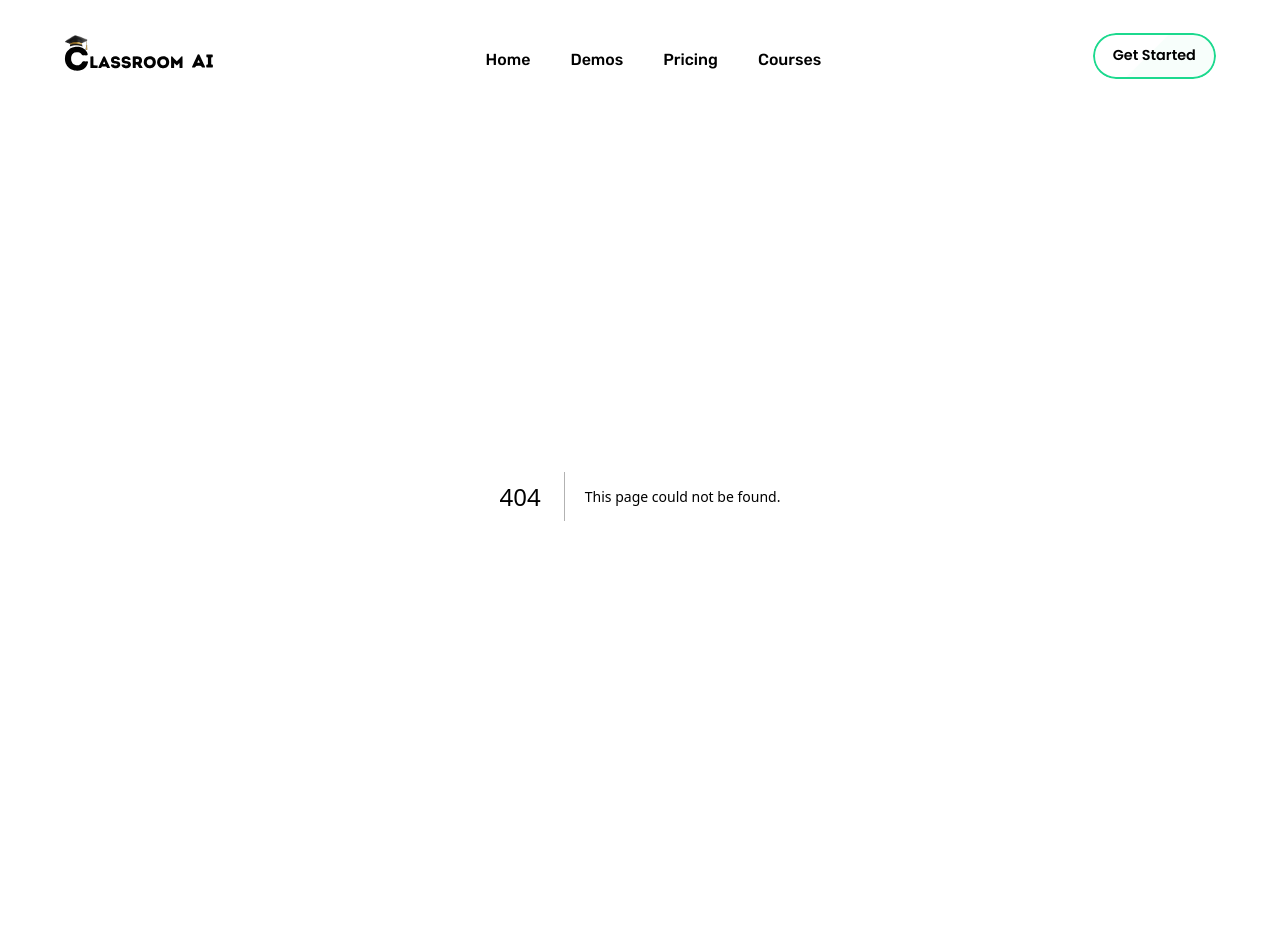
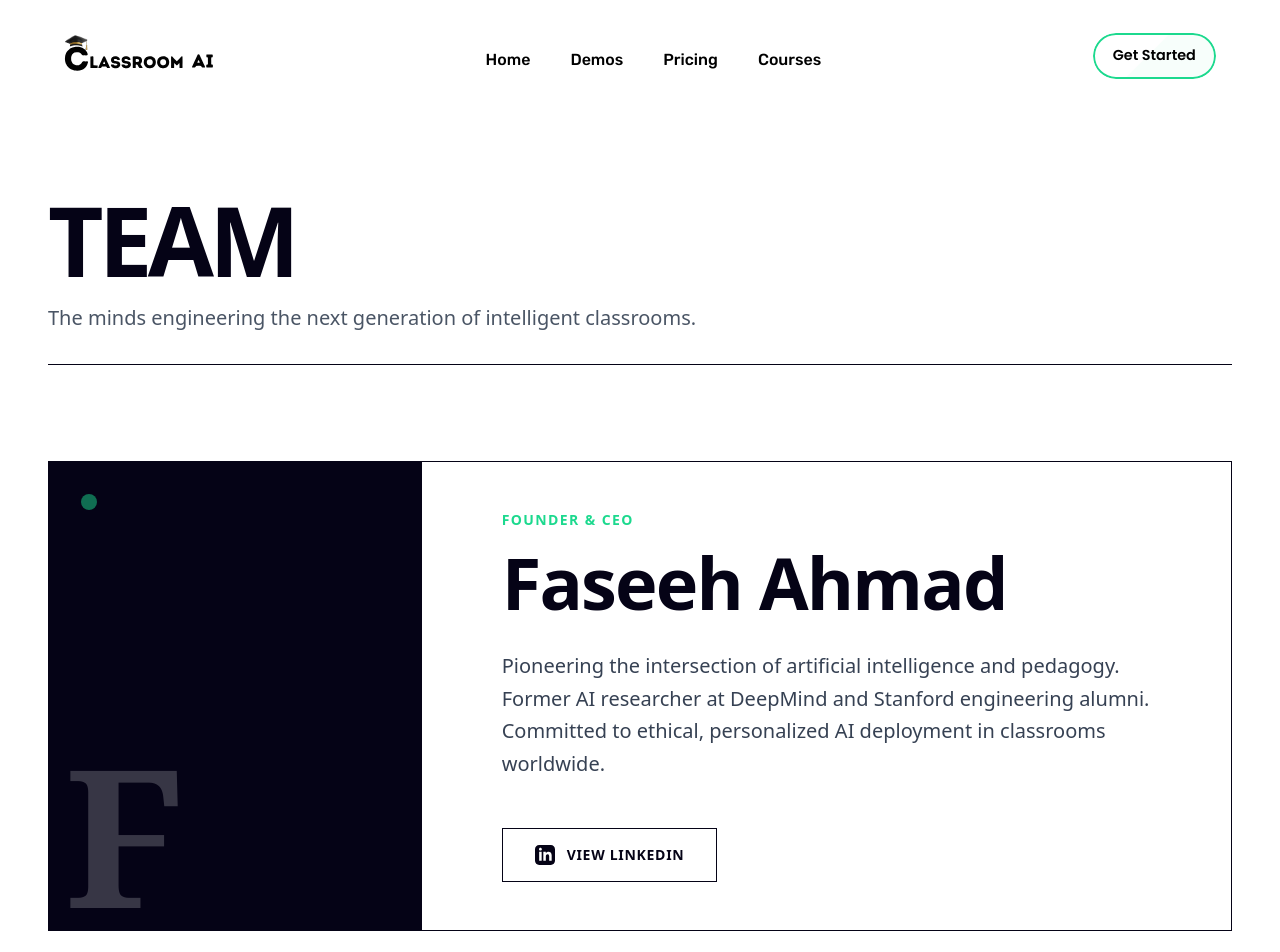
Before and after one commit to OpenPointer-Inc/Classroom-AI, a Next.js app: page /team in a window 1280 px wide. Before the commit this address had no page. Shown: the top 952 px of the page. Before the commit the page ends 896 px from the top, so only its background shows below. Built offline with nearby package versions, Linux system fonts and the light colour scheme.

Commit message:
Team Page added

```diff
--- a/app/courses/A-levels/page.tsx
+++ b/app/courses/A-levels/page.tsx
@@ -125,7 +125,7 @@ export default function CourseDetailPage() {
                                                     <div className="flex items-center gap-2"><ClockIcon /> <span>Anytime 24/7 (GMT+5) | 1.0 hour</span></div>
                                                     <div className="flex items-center gap-2"><UserIcon /> <span>AI Tutor | Urdu | English | Arabic | Spainish | and more Comming Soon</span></div>
                                                     <div className="flex items-center justify-between border-t pt-2 mt-2">
-                                                        <span className="text-gray-500">Seats Left: <span className="font-bold text-red-600">468</span></span>
+                                                        <span className="text-gray-500">Enrolled: <span className="font-bold text-red-600">00</span></span>
                                                         <span className="text-gray-500">Closes: <span className="font-bold text-red-600">Apr 07</span></span>
                                                     </div>
                                                 </div>
--- a/app/courses/O-levels/page.tsx
+++ b/app/courses/O-levels/page.tsx
@@ -125,7 +125,7 @@ export default function CourseDetailPage() {
                                                     <div className="flex items-center gap-2"><ClockIcon /> <span>Anytime 24/7 (GMT+5) | 1.0 hour</span></div>
                                                     <div className="flex items-center gap-2"><UserIcon /> <span>AI Tutor | Urdu | English | Arabic | Spainish | and more Comming Soon</span></div>
                                                     <div className="flex items-center justify-between border-t pt-2 mt-2">
-                                                        <span className="text-gray-500">Seats Left: <span className="font-bold text-red-600">468</span></span>
+                                                        <span className="text-gray-500">Enrolled: <span className="font-bold text-red-600">00</span></span>
                                                         <span className="text-gray-500">Closes: <span className="font-bold text-red-600">Apr 07</span></span>
                                                     </div>
                                                 </div>
--- a/app/sitemap.ts
+++ b/app/sitemap.ts
@@ -48,13 +48,13 @@ export default function sitemap(): MetadataRoute.Sitemap {
             url: 'https://classroomai.site/privacy-policy',
             lastModified: new Date(),
             changeFrequency: 'weekly',
-            priority: 0.5,
+            priority: 0.3,
         },
         {
             url: 'https://classroomai.site/terms-and-conditions',
             lastModified: new Date(),
             changeFrequency: 'weekly',
-            priority: 0.5,
+            priority: 0.2,
         },
     ]
 }
--- /dev/null
+++ b/app/team/page.tsx
@@ -0,0 +1,10 @@
+import Team from "@/components/Team";
+import { Metadata } from 'next'
+
+export const metadata: Metadata = {
+    title: 'Team - Classroom AI',
+    description: 'This page presents legendary Team Members behind Classroom AI',
+}
+export default function Page() {
+    return <Team />;
+}
--- a/components/Contact.tsx
+++ b/components/Contact.tsx
@@ -37,8 +37,8 @@ export default function Contact() {
                 >
                     <h2 className="text-green-400 text-lg font-mono mb-4 tracking-widest uppercase">Get in touch</h2>
                     <h1 className="text-white text-5xl md:text-7xl font-black tracking-tighter leading-tight mb-6">
-                        Let's build<br />something<br className="hidden md:block" />
-                        <span className="text-transparent bg-clip-text bg-gradient-to-r from-green-400 to-emerald-600">extraordinary.</span>
+                        Let's connect<br />breaking<br className="hidden md:block" />
+                        <span className="text-transparent bg-clip-text bg-gradient-to-r from-green-400 to-emerald-600">the barriers.</span>
                     </h1>
                     <p className="text-white/70 text-lg max-w-md mb-12">
                         Have a question or want to work together? We'd love to hear from you. Drop us a message and we'll reply as soon as possible.
--- a/components/Faqs.tsx
+++ b/components/Faqs.tsx
@@ -58,7 +58,7 @@ const Faqs = () => {
                                 >
                                     <button
                                         onClick={() => toggleAccordion(index)}
-                                        className="w-full py-6 flex items-start justify-between text-left group transition-all"
+                                        className="w-full py-6 cursor-pointer flex items-start justify-between text-left group transition-all"
                                     >
                                         <span className={`text-[18px] font-bold text-[#0F172A] pr-8 group-hover:text-[#1CD98E] transition-colors leading-[1.4] font-poppins`}>
                                             {faq.question}
--- a/components/FeatureSection.tsx
+++ b/components/FeatureSection.tsx
@@ -1,7 +1,41 @@
+"use client";
 import Link from "next/link";
-import React from "react";
+import React, { useState } from "react";
+
+const tabData = [
+  {
+    step: "STEP 1",
+    title: "INTERACTIVE",
+    description: "Our Classroom is fully interactive and engaging. You can ask questions, get personalized Answer and learn with ease.",
+    linkText: "View Demo",
+    linkHref: "/demo",
+  },
+  {
+    step: "STEP 2",
+    title: "GAMIFIED",
+    description: "Research have shown that reward based learning imporves student engagement and boosts learning rate. So we made learning fun and rewarding.",
+    linkText: "Try a Quiz",
+    linkHref: "/demo",
+  },
+  {
+    step: "STEP 3",
+    title: "PERSONALIZED",
+    description: "Experience the teachers who knows you, your preferences, your strengths, and your weaknesses. ",
+    linkText: "Learn More",
+    linkHref: "/demo",
+  },
+  {
+    step: "STEP 4",
+    title: "EXPERT MENTORS",
+    description: "Connect with world-class educators and subject matter experts who guide your journey and provide valuable insights.",
+    linkText: "Meet Mentors",
+    linkHref: "/team",
+  },
+];
 
 export default function FeatureSection() {
+  const [activeTab, setActiveTab] = useState(0);
+
   return (
     <div className="relative overflow-hidden py-16 text-gray-800 lg:mt-10">
       <div className="bg-linear-to-bl from-transparent to-white mx-auto px-4 sm:px-6 lg:max-w-[990px] lg:px-8 xl:max-w-[1200px]">
@@ -11,15 +45,14 @@ export default function FeatureSection() {
             <h1 className="gradient-border w-fit border-b text-sm font-semibold uppercase tracking-wide text-textPrimary sm:text-md md:text-lg">
               Classroom AI
             </h1>
-            <h3 className="font-poppins mb-4 mt-2 text-center text-2xl font-semibold tracking-tight text-primary xs:text-3xl sm:text-4xl md:text-5xl">
+            <h2 className="font-poppins mb-4 mt-2 text-center text-2xl font-semibold tracking-tight text-primary xs:text-3xl sm:text-4xl md:text-5xl">
               A Major Evolution in Education{" "}
               <span className="text-[#1CD98E]">COMING SOON!</span>
+            </h2>
+            <h3 className="mx-auto max-w-3xl text-base leading-relaxed text-gray-700 md:text-xl">
+              Our unique blend of Expert Mentors, Personalized Learning Agent,
+              and insightful Assessments are Gamified.
             </h3>
-            <p className="mx-auto max-w-3xl text-base leading-relaxed text-gray-700 md:text-xl">
-              Our unique blend of Expert Mentors, Personalized Learning Agent,
-              and insightful Assessments doesn’t just teach – it transforms your
-              skills and potential.
-            </p>
           </div>
 
           {/* Main Content Grid */}
@@ -44,33 +77,38 @@ export default function FeatureSection() {
             {/* Right Content Column */}
             <div className="mx-auto w-full max-w-2xl space-y-6 lg:col-span-3 lg:max-w-none">
               <div className="mx-auto mb-4 mt-8 flex justify-center space-x-2">
-                <button className="h-2 w-12 rounded-full bg-gradient-to-r from-green-400 to-green-600"></button>
-                <button className="h-2 w-12 rounded-full bg-gray-300"></button>
-                <button className="h-2 w-12 rounded-full bg-gray-300"></button>
-                <button className="h-2 w-12 rounded-full bg-gray-300"></button>
+                {tabData.map((_, index) => (
+                  <button
+                    key={index}
+                    onClick={() => setActiveTab(index)}
+                    aria-label={`Go to step ${index + 1}`}
+                    className={`h-2 w-12 rounded-full transition-colors cursor-pointer ${activeTab === index
+                      ? "bg-gradient-to-r from-green-400 to-green-600"
+                      : "bg-gray-300 hover:bg-gray-400"
+                      }`}
+                  ></button>
+                ))}
               </div>
 
               <div className="flex h-[425px] bg-white w-full flex-col rounded-2xl border border-indigo-100 bg-opacity-80 p-8 shadow-2xl backdrop-blur-sm">
                 <div className="flex h-full flex-col">
-                  <div className="inline-block rounded-full bg-gradient-to-r from-[#e2e5e9] to-[#bbc6f8] px-4 py-1 text-xs font-medium text-black shadow-sm mb-4">
-                    STEP 1
+                  <div className="inline-block w-fit rounded-full bg-gradient-to-r from-[#e2e5e9] to-[#bbc6f8] px-4 py-1 text-xs font-medium text-black shadow-sm mb-4">
+                    {tabData[activeTab].step}
                   </div>
-                  <h2 className="font-poppins mb-4 text-lg font-bold text-textPrimary">
-                    INTERACTIVE
-                  </h2>
+                  <h4 className="font-poppins mb-4 text-lg font-bold text-textPrimary uppercase">
+                    {tabData[activeTab].title}
+                  </h4>
                   <div className="grow overflow-y-auto pr-2">
-                    <p className="text-justify text-sm leading-relaxed text-textSecondary">
-                      Our Classroom is fully interactive and engaging. You can ask questions, get personalized Answer and learn with ease.
-                    </p>
+                    <h5 className="text-justify text-sm leading-relaxed text-textSecondary">
+                      {tabData[activeTab].description}
+                    </h5>
                   </div>
                   <div className="mt-2 border-t-2 border-gray-300 pt-4">
                     <Link
-
-
-                      href="/demo"
+                      href={tabData[activeTab].linkHref}
                       className="group flex w-fit items-center gap-3 rounded-lg bg-gradient-to-r from-green-400 to-green-600 px-6 py-3 text-sm font-medium text-white shadow-md transition-all hover:translate-x-1"
                     >
-                      <span>View Demo</span>
+                      <span>{tabData[activeTab].linkText}</span>
                       <svg
                         xmlns="http://www.w3.org/2000/svg"
                         fill="none"
--- a/components/Footer.tsx
+++ b/components/Footer.tsx
@@ -67,7 +67,7 @@ export default function Footer() {
                 </a>
 
                 {/* LinkedIn */}
-                <a target="_blank" aria-label="LinkedIn" href="https://www.linkedin.com/company/openpointer/">
+                <a target="_blank" aria-label="LinkedIn" href="https://www.linkedin.com/company/classroom-ai/">
                   <svg
                     fill="currentColor"
                     viewBox="0 0 448 512"
@@ -137,7 +137,7 @@ export default function Footer() {
 
       {/* Copyright */}
       <div className="mt-14 flex h-16 items-center justify-center bg-[#041F16] text-center text-sm text-gray-400">
-        © Copyright {new Date().getFullYear()} Openpointer, Inc.
+        © Copyright {new Date().getFullYear()} Classroom AI, Inc.
       </div>
     </footer>
   );
--- a/components/Howitworks.tsx
+++ b/components/Howitworks.tsx
@@ -191,7 +191,7 @@ export default function Howitworks() {
                         <h1 className="text-white text-6xl md:text-8xl font-black mb-8 tracking-tighter text-center">
                             Make it yours.
                         </h1>
-                        <button className="pointer-events-auto px-10 py-4 bg-white text-black text-xl font-bold rounded-full hover:scale-105 transition-transform duration-300">
+                        <button className="pointer-events-auto cursor-pointer px-10 py-4 bg-white text-black text-xl font-bold rounded-full hover:scale-105 transition-transform duration-300">
                             Get started
                         </button>
                     </motion.div>
--- /dev/null
+++ b/components/Team.tsx
@@ -0,0 +1,140 @@
+import React from 'react';
+import Image from 'next/image';
+
+const dummyFounder = {
+    name: "Faseeh Ahmad",
+    role: "Founder & CEO",
+    description: "Pioneering the intersection of artificial intelligence and pedagogy.\nFormer AI researcher at DeepMind and Stanford engineering alumni.\nCommitted to ethical, personalized AI deployment in classrooms worldwide.",
+    linkedin: "https://www.linkedin.com/in/faseehahmd/",
+    image: ""
+};
+
+const dummyTeam = [
+    {
+        name: "Ali Rehan",
+        role: "Head of Cloud Engineering",
+        description: "Ali is a High level Cloud Expert Architecting robust systems that scale globally.\nOver 1 years of experience in distributed computing.\nPassionate about open-source and clean code.",
+        linkedin: "https://www.linkedin.com/in/ali-rehan-arshad-82676437a/",
+        image: "/Ali Rehan.jpeg"
+    },
+    {
+        name: "Hasnain Amjad",
+        role: "Chief Marketing Officer",
+        description: "Hasnain is a very Forwardthinking Marketing and Sales Expert.\nAdvocate for neurodivergent learning paths.",
+        linkedin: "https://www.linkedin.com/in/hasnainamjd/",
+        image: "/Hasnain Amjad.jpeg"
+    },
+    // {
+    //     name: "James Ashford",
+    //     role: "Director of Product",
+    //     description: "Bridging the gap between user needs and technical capabilities.\nPreviously led zero-to-one products at top EdTech startups.\nFocuses on intuitive design and user empathy.",
+    //     linkedin: "#",
+    //     image: ""
+    // },
+    // {
+    //     name: "Aisha Patel",
+    //     role: "Lead AI Ethicist",
+    //     description: "Guiding the responsible development of our AI models.\nPublishes extensively on bias mitigation in machine learning.\nEnsures our algorithms remain fair and transparent.",
+    //     linkedin: "#",
+    //     image: ""
+    // }
+];
+
+const LinkedInIcon = () => (
+    <svg
+        xmlns="http://www.w3.org/2000/svg"
+        width="20"
+        height="20"
+        viewBox="0 0 24 24"
+        fill="currentColor"
+        className="transition-transform group-hover:scale-110"
+    >
+        <path d="M19 0h-14c-2.761 0-5 2.239-5 5v14c0 2.761 2.239 5 5 5h14c2.762 0 5-2.239 5-5v-14c0-2.761-2.238-5-5-5zm-11 19h-3v-11h3v11zm-1.5-12.268c-.966 0-1.75-.79-1.75-1.764s.784-1.764 1.75-1.764 1.75.79 1.75 1.764-.783 1.764-1.75 1.764zm13.5 12.268h-3v-5.604c0-3.368-4-3.113-4 0v5.604h-3v-11h3v1.765c1.396-2.586 7-2.777 7 2.476v6.759z" />
+    </svg>
+);
+
+export default function Team() {
+    return (
+        <section className="bg-white text-[#050316] w-full min-h-screen py-24 px-6 md:px-12 font-sans selection:bg-[#1CD98E] selection:text-white">
+            <div className="max-w-7xl mx-auto">
+                {/* Section Header */}
+                <header className="mb-16 md:mb-24 space-y-4 border-b border-[#050316] pb-8">
+                    <h2 className="text-5xl md:text-7xl lg:text-8xl font-black tracking-tighter uppercase">Team</h2>
+                    <p className="text-lg md:text-xl max-w-2xl text-gray-600 font-light">
+                        The minds engineering the next generation of intelligent classrooms.
+                    </p>
+                </header>
+
+                {/* Founder Section */}
+                <div className="mb-24">
+                    <div className="grid grid-cols-1 lg:grid-cols-12 gap-8 items-start border border-[#050316] transition-colors hover:bg-gray-50/50 group">
+                        {/* Visual Anchor / Placeholder */}
+                        <div className="lg:col-span-4 aspect-square md:aspect-auto md:h-full min-h-[300px] bg-[#050316] flex flex-col justify-between p-8 border-b lg:border-b-0 lg:border-r border-[#050316] relative overflow-hidden">
+                            {dummyFounder.image ? (
+                                <Image src={dummyFounder.image} alt={dummyFounder.name} fill className="object-cover grayscale group-hover:grayscale-0 transition-all duration-500" />
+                            ) : (
+                                <>
+                                    <div className="w-4 h-4 bg-[#1CD98E] rounded-full opacity-50 z-10 relative"></div>
+                                    <span className="text-white text-[12rem] leading-none font-bold font-serif opacity-20 -ml-4 -mb-8 pointer-events-none z-10 relative">
+                                        {dummyFounder.name.charAt(0)}
+                                    </span>
+                                </>
+                            )}
+                        </div>
+
+                        {/* Content */}
+                        <div className="lg:col-span-8 flex flex-col justify-between h-full p-8 md:p-12 lg:min-h-[400px]">
+                            <div>
+                                <p className="text-[#1CD98E] font-bold tracking-widest uppercase text-sm mb-4">{dummyFounder.role}</p>
+                                <h3 className="text-4xl md:text-5xl lg:text-7xl font-black tracking-tight mb-8 leading-none">
+                                    {dummyFounder.name}
+                                </h3>
+                                <div className="space-y-4 text-lg md:text-xl text-gray-700 font-light max-w-3xl leading-relaxed whitespace-pre-line">
+                                    {dummyFounder.description}
+                                </div>
+                            </div>
+                            <div className="mt-12">
+                                <a
+                                    href={dummyFounder.linkedin}
+                                    className="group/btn inline-flex items-center gap-3 bg-transparent text-[#050316] border border-[#050316] px-8 py-4 font-bold text-sm uppercase tracking-wider hover:bg-[#1CD98E] hover:border-[#1CD98E] hover:text-white transition-all w-full sm:w-auto justify-center"
+                                >
+                                    <LinkedInIcon />
+                                    View LinkedIn
+                                </a>
+                            </div>
+                        </div>
+                    </div>
+                </div>
+
+                {/* Team Grid */}
+                <div className="grid grid-cols-1 sm:grid-cols-2 lg:grid-cols-4 gap-x-8 gap-y-16">
+                    {dummyTeam.map((member, idx) => (
+                        <div key={idx} className="flex flex-col border-t-2 border-[#050316] pt-6 group">
+                            {member.image && (
+                                <div className="w-full aspect-square relative mb-6 bg-gray-100 overflow-hidden border border-[#050316]">
+                                    <Image src={member.image} alt={member.name} fill className="object-cover grayscale group-hover:grayscale-0 transition-all duration-500" />
+                                </div>
+                            )}
+                            <p className="text-[#1CD98E] font-bold tracking-wider uppercase text-xs mb-3">
+                                {member.role}
+                            </p>
+                            <h4 className="text-2xl md:text-3xl font-black tracking-tight mb-6 group-hover:underline decoration-[#1CD98E] decoration-4 underline-offset-4 leading-tight">
+                                {member.name}
+                            </h4>
+                            <div className="text-sm text-gray-600 font-light flex-grow space-y-2 mb-8 whitespace-pre-line leading-relaxed">
+                                {member.description}
+                            </div>
+                            <a
+                                href={member.linkedin}
+                                className="mt-auto inline-flex w-fit items-center gap-2 text-[#050316] font-semibold text-sm hover:text-[#1CD98E] transition-colors pb-1 border-b border-[#050316] hover:border-[#1CD98E]"
+                            >
+                                <LinkedInIcon />
+                                <span>Connect</span>
+                            </a>
+                        </div>
+                    ))}
+                </div>
+            </div>
+        </section>
+    );
+}
--- a/components/Top.tsx
+++ b/components/Top.tsx
@@ -32,8 +32,8 @@ export default function Top() {
             </h1>
 
             <p className={`${inter.className} mt-6 text-[0.9rem] leading-8 text-textSecondary md:text-[1.1rem]`}>
-              No Static Videos, No Pre-crafted Assessments, No Recorded Lectures{" "}
-              <span className="gradient-border2">Everything is live and interactive.</span> Get started Now!
+              Classroom AI is an AI-powered Learning Application for K-12s, such as O-levels | A-levels.{" "}
+              <span className="gradient-border2"> We make Learning Personalized and Addictive.</span>
             </p>
 
             <div className="mt-10 flex items-center justify-center gap-x-6">
```
Also changed, not shown: components/AnimatedDiv.tsx (+10 -4 lines), public/Ali Rehan.jpeg (added), public/Hasnain Amjad.jpeg (added).
